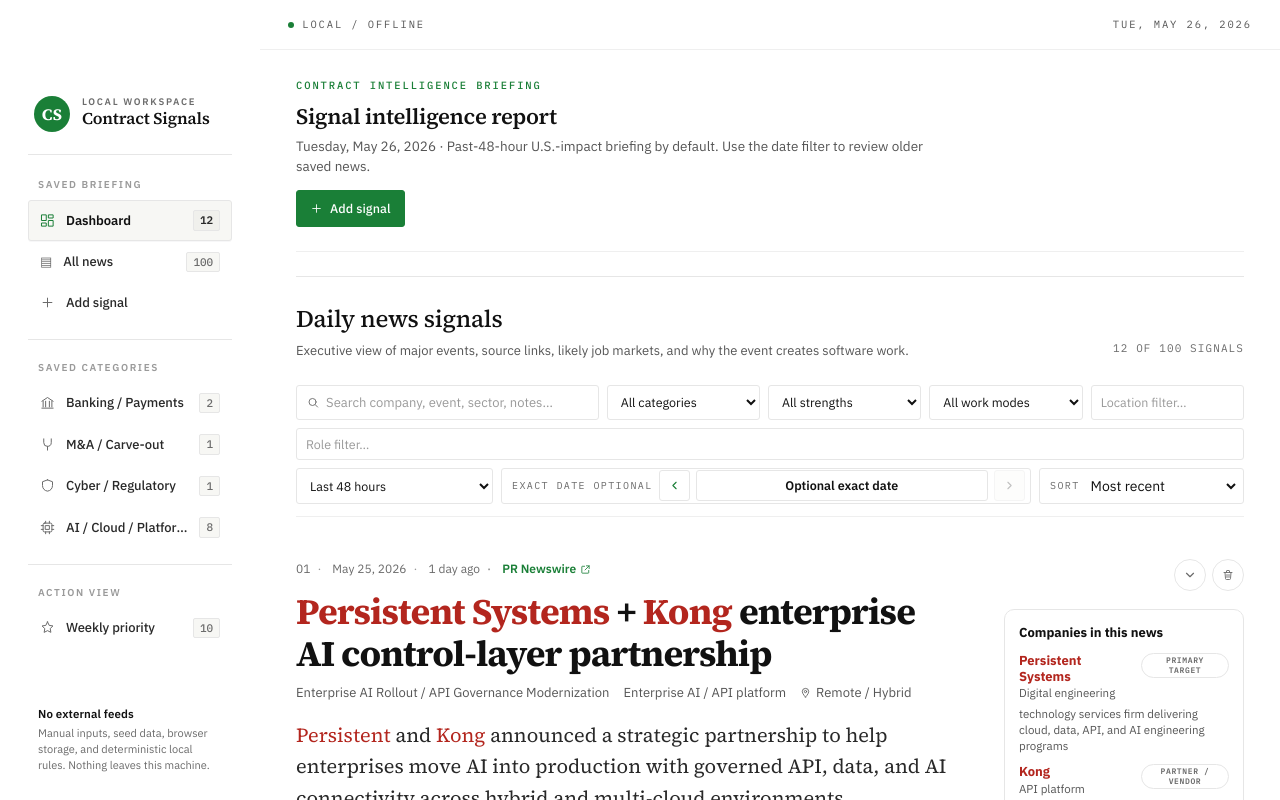
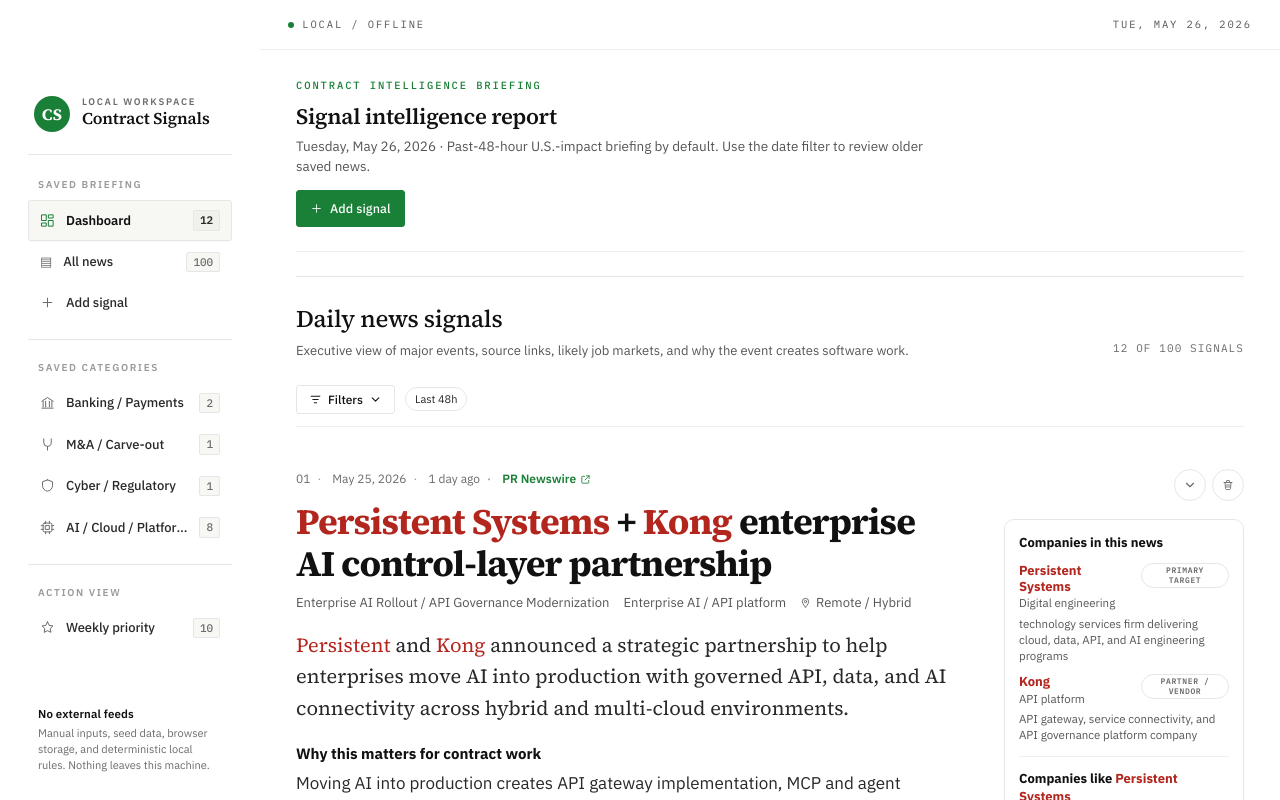
Before and after one commit to venkata-dora/contract-job-signal-dashboard, a Next.js app: page / in a window 1280 px wide. Shown: the top 800 px of the page. Built offline with nearby package versions, Linux system fonts and the light colour scheme.

Commit message:
Collapse full filter panel by default on all screens (#6)

```diff
--- a/app/globals.css
+++ b/app/globals.css
@@ -369,7 +369,7 @@
   margin-bottom: 0;
 }
 .filter-toggle-row {
-  display: none;
+  display: flex;
   align-items: center;
   gap: 10px;
   padding: 10px 0 0;
@@ -436,12 +436,7 @@
   gap: 8px;
   padding-top: 10px;
 }
-/* Mobile: hide toggle row on desktop, show on mobile */
-@media (max-width: 768px) {
-  .filter-toggle-row.mobile-only { display: flex; }
-  .filter-panel { display: none; }
-  .filter-panel.mobile-open { display: flex; }
-}
+.filter-panel[hidden] { display: none; }
 .filter-row {
   display: flex;
   flex-wrap: wrap;
--- a/components/FilterBar.tsx
+++ b/components/FilterBar.tsx
@@ -1,6 +1,6 @@
 "use client";
 
-import { useState } from "react";
+import { useId, useState } from "react";
 import { categories, dateRanges, workModes, type DateRange, type SignalCategory, type SignalFilters, type SignalStrength, type WorkMode } from "@/lib/types";
 
 const SearchIcon = () => (
@@ -84,7 +84,8 @@
   onChange: (f: SignalFilters) => void;
   lockCategory?: boolean;
 }) {
-  const [mobileOpen, setMobileOpen] = useState(false);
+  const [isOpen, setIsOpen] = useState(false);
+  const panelId = useId();
   const upd = <K extends keyof SignalFilters>(k: K, v: SignalFilters[K]) => onChange({ ...filters, [k]: v });
   const today = todayISO();
   const isAtToday = filters.exactDate ? filters.exactDate >= today : true;
@@ -98,15 +99,15 @@
 
   return (
     <div className="filter-bar">
-      {/* Mobile-only toggle row */}
-      <div className="filter-toggle-row mobile-only">
-        <button className="filter-toggle-btn" type="button" onClick={() => setMobileOpen(!mobileOpen)}>
+      {/* The full panel starts collapsed on every screen size. */}
+      <div className="filter-toggle-row">
+        <button className="filter-toggle-btn" type="button" aria-expanded={isOpen} aria-controls={panelId} onClick={() => setIsOpen(!isOpen)}>
           <FilterIcon />
           Filters
           {activeCount > 0 && <span className="filter-active-badge">{activeCount}</span>}
-          <ExpandChevron open={mobileOpen} />
+          <ExpandChevron open={isOpen} />
         </button>
-        {!mobileOpen && (
+        {!isOpen && (
           <div className="filter-summary">
             <span className="filter-summary-chip">{dateRangeLabel(filters.dateRange)}</span>
             {filters.query && <span className="filter-summary-chip">"{filters.query}"</span>}
@@ -118,8 +119,8 @@
         )}
       </div>
 
-      {/* Desktop: always visible. Mobile: visible when toggled open */}
-      <div className={`filter-panel ${mobileOpen ? "mobile-open" : ""}`}>
+      {/* Keep controls mounted so collapsing preserves their values. */}
+      <div id={panelId} className="filter-panel" hidden={!isOpen}>
           <div className="filter-row">
             <div className="search-wrap">
               <SearchIcon />
```
